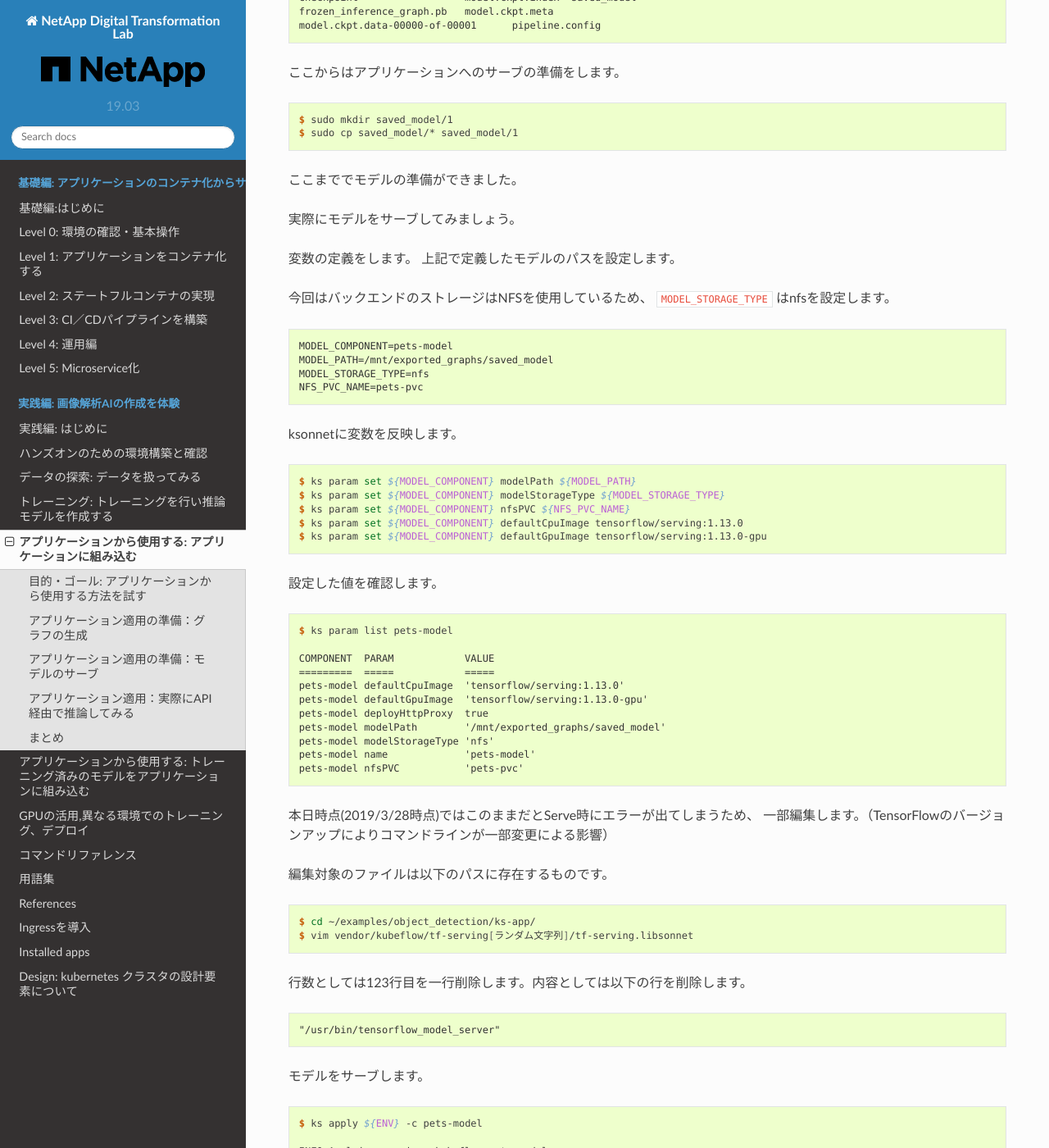
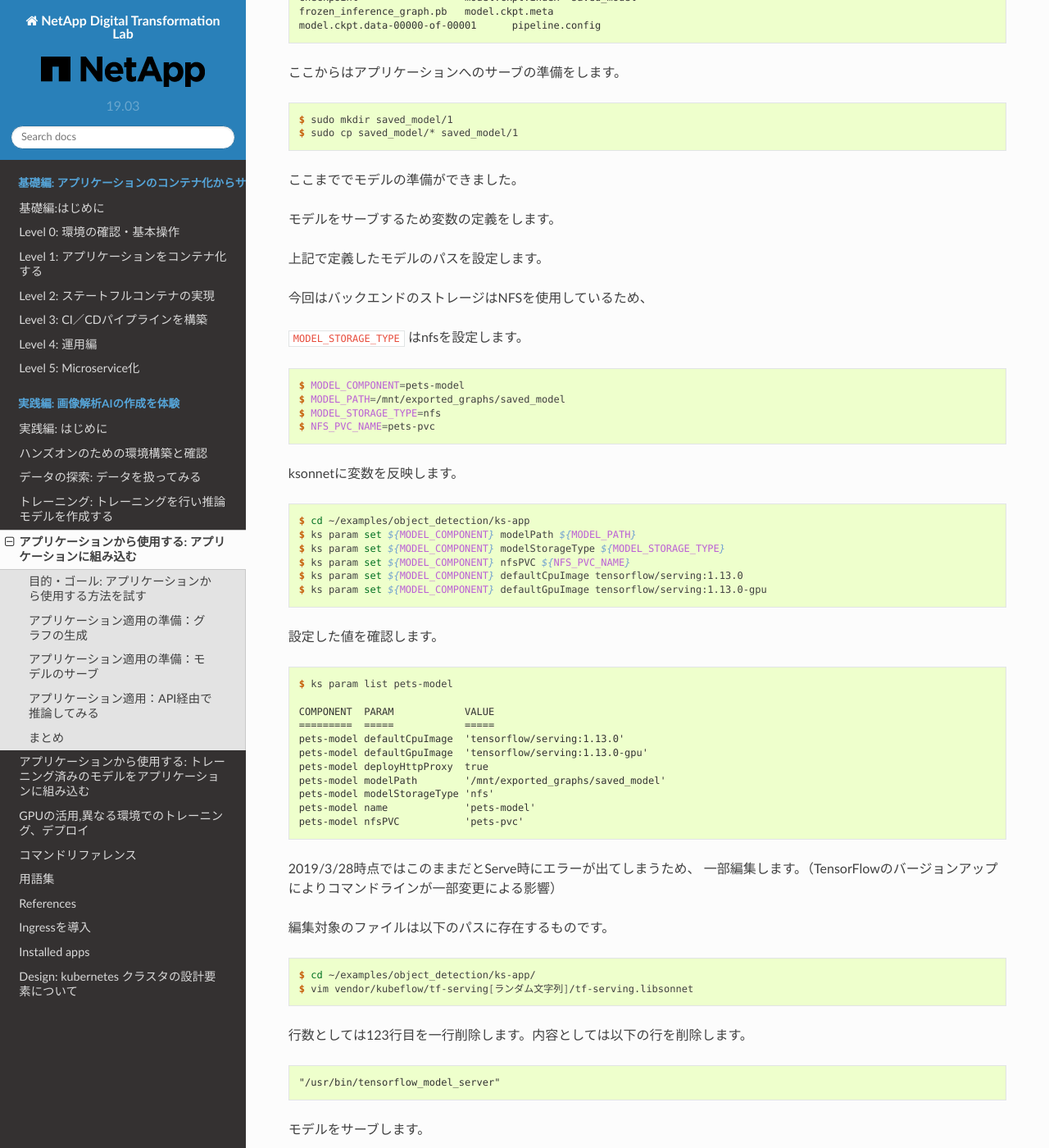
Before and after one commit to NetAppJpTechTeam/NetAppDigitalTransformationLab, a Sphinx documentation site: the page built from docs/source/MLWorkflow/serve/index.rst, in a window 1280 px wide and 1400 px high, scrolled down 2458 px. Shown: the whole window at 82% size. Built offline with Sphinx 7.4.7 and the Read the Docs theme 2.0.0, drawn with Linux system fonts in a browser that asks for light colours; some of the changed text lies outside the part shown.

Commit message:
Improve easy to understand.

```diff
--- a/docs/source/MLWorkflow/eda/index.rst
+++ b/docs/source/MLWorkflow/eda/index.rst
@@ -15,7 +15,7 @@
 ここでは以下のフローで進んでいきます。
 一覧としては以下の通りです。一つ一つの用語がわからない場合があるかもしれませんがまずは動かし体験することを目標としています。
 
-#. テスト、トレニングデータ、トレーニング結果（モデル）を保管するPersistentVolumeClaimをデプロイする
+#. テスト、トレーニングデータ、トレーニング結果（モデル）を保管するPersistentVolumeClaimをデプロイする
 #. データセットのダウンロード、データセットのアノテーション、事前トレーニング済みモデルチェックポイント、トレーニングパイプラインの構成ファイルをダウンロード
 #. ダウンロードしたデータ・セット、事前トレーニング済みデータ・セット、データ・セットアノテーションの解凍
 #. ペット検知器モデルをトレーニングするので、TensorFlowペットレコードを作成
--- a/docs/source/MLWorkflow/hybrid-deploy/index.rst
+++ b/docs/source/MLWorkflow/hybrid-deploy/index.rst
@@ -118,17 +118,15 @@
     $ kubectl get node
 
     NAME                                                STATUS   ROLES    AGE     VERSION
-    gke-ndxsharedcluster-gpu-pool-2-8d5049c9-r35b       Ready    <none>   7h48m   v1.12.5-gke.5
-    gke-ndxsharedcluster-gpu-pool-83731492-tvqx         Ready    <none>   18h     v1.12.5-gke.5
     gke-ndxsharedcluster-standardpool01-8b5da289-2pw3   Ready    <none>   4d11h   v1.12.5-gke.5
     gke-ndxsharedcluster-standardpool01-8b5da289-ffws   Ready    <none>   4d11h   v1.12.5-gke.5
-    gke-ndxsharedcluster-standardpool01-8b5da289-hs4b   Ready    <none>   4d11h   v1.12.5-gke.5
+
 
 ここからは最初から手順を実行し、なにも変更することなく実現できることを確認ください。
 
 オペレーションとしては変更はありませんがデータをどこに置くかの検討が必要となってきます。
 
-例えば今回の例でいうと以下の検討が必要になります。
+例えば今回の例だと以下の検討が必要になります。
 
 - 生成したコンテナイメージの配置場所
 - 別のクラスタで作ったデータを別の環境で持っていく方法
--- a/docs/source/MLWorkflow/intro/index.rst
+++ b/docs/source/MLWorkflow/intro/index.rst
@@ -90,6 +89,7 @@
 
 .. code-block:: console
 
+    $ cd
     $ mkdir kubeflow_src
     $ cd kubeflow_src
     $ export KUBEFLOW_TAG=v0.4.1
--- a/docs/source/MLWorkflow/serve/index.rst
+++ b/docs/source/MLWorkflow/serve/index.rst
@@ -141,25 +141,26 @@
 
 ここまででモデルの準備ができました。
 
-実際にモデルをサーブしてみましょう。
+モデルをサーブするため変数の定義をします。
 
-変数の定義をします。
 上記で定義したモデルのパスを設定します。
 
 今回はバックエンドのストレージはNFSを使用しているため、
+
 ``MODEL_STORAGE_TYPE`` はnfsを設定します。
 
 .. code-block:: console
 
-        MODEL_COMPONENT=pets-model
-        MODEL_PATH=/mnt/exported_graphs/saved_model
-        MODEL_STORAGE_TYPE=nfs
-        NFS_PVC_NAME=pets-pvc
+    $ MODEL_COMPONENT=pets-model
+    $ MODEL_PATH=/mnt/exported_graphs/saved_model
+    $ MODEL_STORAGE_TYPE=nfs
+    $ NFS_PVC_NAME=pets-pvc
 
 ksonnetに変数を反映します。
 
 .. code-block:: console
 
+    $ cd ~/examples/object_detection/ks-app
     $ ks param set ${MODEL_COMPONENT} modelPath ${MODEL_PATH}
     $ ks param set ${MODEL_COMPONENT} modelStorageType ${MODEL_STORAGE_TYPE}
     $ ks param set ${MODEL_COMPONENT} nfsPVC ${NFS_PVC_NAME}
@@ -183,7 +184,7 @@
     pets-model nfsPVC           'pets-pvc'
 
 
-本日時点(2019/3/28時点)ではこのままだとServe時にエラーが出てしまうため、
+2019/3/28時点ではこのままだとServe時にエラーが出てしまうため、
 一部編集します。（TensorFlowのバージョンアップによりコマンドラインが一部変更による影響）
 
 編集対象のファイルは以下のパスに存在するものです。
@@ -256,7 +257,7 @@
     Pod＝１つ以上のコンテナの集まりのためこのような構成をとることもできます。
 
 
-アプリケーション適用：実際にAPI経由で推論してみる
+アプリケーション適用：API経由で推論してみる
 =============================================================
 
 今回の生成したモデルを使用し推論を実行するためにgRPCクライントを使用することができます。
--- a/docs/source/MLWorkflow/serve/pre-trained.rst
+++ b/docs/source/MLWorkflow/serve/pre-trained.rst
@@ -8,7 +8,7 @@
 ここでは事前のステップで精度が足りなかった推論モデルの替わりにトレーニング済みのモデルをアプリケーションに組み込み画像判定を実施します。
 流れとしては以下の通りです。
 
-#. トレーニング済みのモデルをTF-Servingを使用してサーブ
+#. トレーニング済みのモデルをTFServingを使用してサーブ
 #. 事前のステップと同様にアプリケーションにgrpcクライアントから画像を送り判定を行う
 
 
@@ -28,7 +28,7 @@
 
 .. code-block:: console
 
-    $ cd ~/models/rcnn_resnet101_coco_2018_01_28/saved_model
+    $ cd ~/models/faster_rcnn_resnet101_coco_2018_01_28/saved_model
     $ sudo mkdir 1
     $ sudo cp * 1
 
```
Also changed, not shown: other parts of docs/source/MLWorkflow/intro/index.rst (+1 -2 lines), other parts of docs/source/MLWorkflow/serve/index.rst (+1 -1 lines), docs/source/MLWorkflow/training/index.rst (+4 -3 lines).
